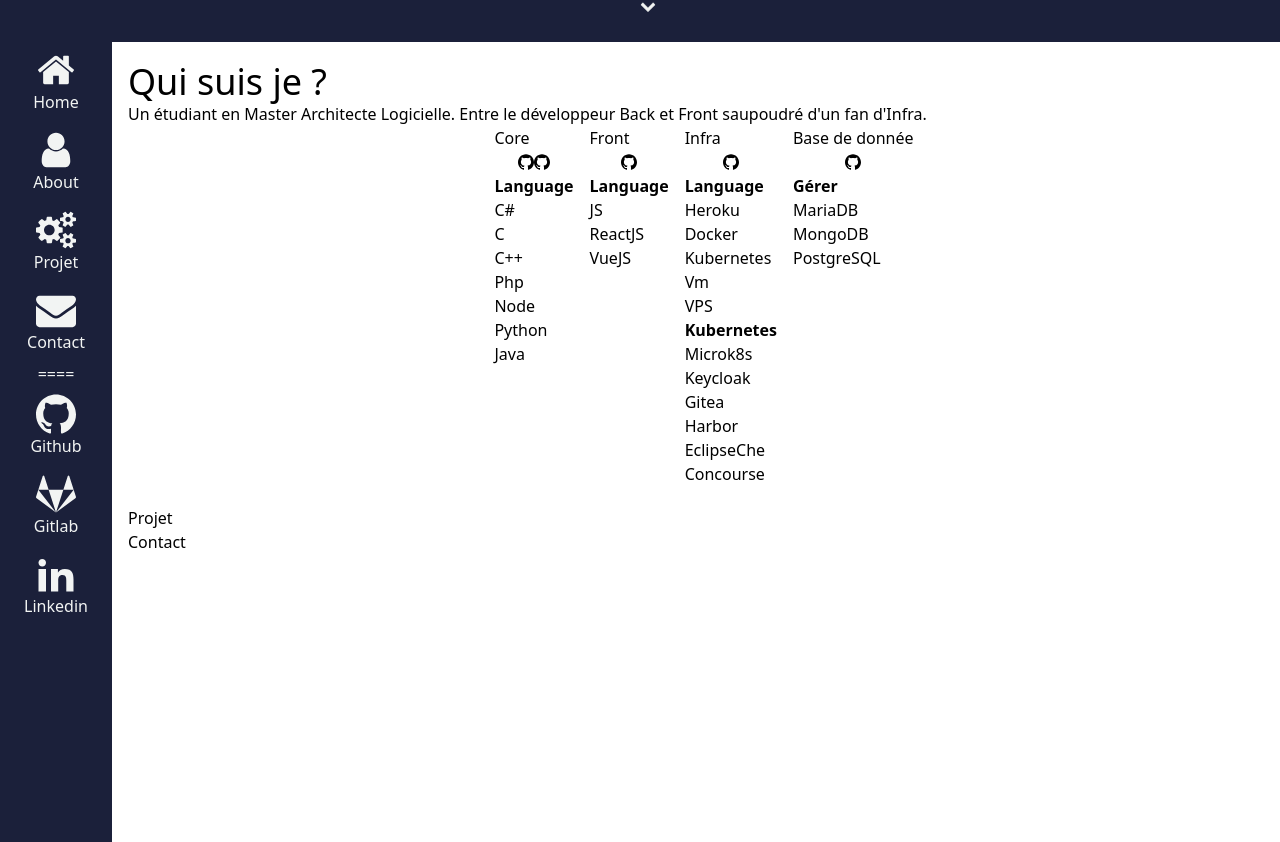
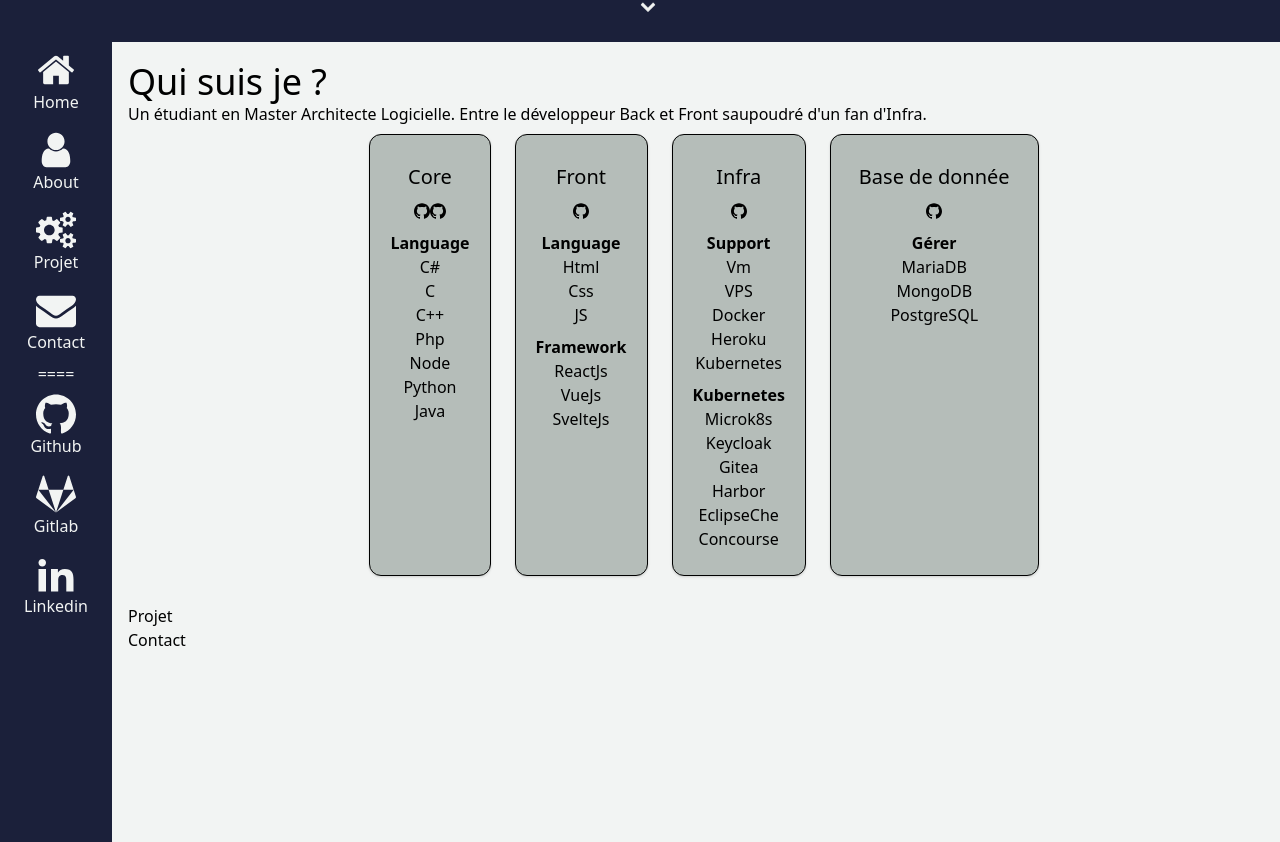
Before and after one commit to batleforc/Portfolio, a React (Create React App) app in the folder client/: page / in a window 1280 px wide. Shown: the part 758-1600 px from the top of the page. Built offline with nearby package versions, Linux system fonts and the light colour scheme.

Commit message:
[add] I HATE PLAIN WHITE

```diff
--- a/client/src/component/MainPage/About/Tech.tsx
+++ b/client/src/component/MainPage/About/Tech.tsx
@@ -22,8 +22,14 @@
   return (
     <div id="Tech" className="flex flex-col md:flex-row justify-center flex-wr">
       {techs.map(({ Label, Icon, categorie }, index) => (
-        <div id={`${Label}`} key={index} className="flex flex-col mx-2">
-          <p id={`${Label}Label`}>{Label}</p>
+        <div
+          id={`${Label}`}
+          key={index}
+          className="flex flex-col mx-3 border rounded-xl text-center border-black p-5 my-2 shadow"
+        >
+          <p id={`${Label}Label`} className="text-xl m-2">
+            {Label}
+          </p>
           <div id={`${Label}Icon`} className="flex justify-center my-1">
             {Icon.map(({ icon }, indexIcon) => (
               <IcoMoonSVG key={indexIcon} icon={icon} />
@@ -32,7 +38,7 @@
           <div id={`${Label}Categorie`}>
             {categorie.map(
               ({ Label: labelCategorie, List, Horizontal }, indexCat) => (
-                <div key={indexCat}>
+                <div key={indexCat} className="mt-2 mb-1">
                   <p className="font-bold">{labelCategorie}</p>
                   {List.map((listItem, indexList) => (
                     <p key={indexList}>{listItem}</p>
--- a/client/src/propertie.js
+++ b/client/src/propertie.js
@@ -51,7 +51,12 @@
       categorie: [
         {
           Label: "Language",
-          List: ["JS", "ReactJS", "VueJS"],
+          List: ["Html", "Css", "JS"],
+          Horizontal: false,
+        },
+        {
+          Label: "Framework",
+          List: ["ReactJs", "VueJs", "SvelteJs"],
           Horizontal: false,
         },
       ],
@@ -61,8 +66,8 @@
       Icon: [{ icon: "github", label: "Exemple" }],
       categorie: [
         {
-          Label: "Language",
-          List: ["Heroku", "Docker", "Kubernetes", "Vm", "VPS"],
+          Label: "Support",
+          List: ["Vm", "VPS", "Docker", "Heroku", "Kubernetes"],
           Horizontal: false,
         },
         {
--- /dev/null
+++ b/client/src/style/About.scss
@@ -0,0 +1,5 @@
+#Tech {
+  div {
+    background-color: $color-textCoverDarker;
+  }
+}
--- a/client/src/style/index.scss
+++ b/client/src/style/index.scss
@@ -6,3 +6,8 @@
 @import "./cover.scss";
 @import "./icon.scss";
 @import "./Nav.scss";
+@import "./About.scss";
+
+body {
+  background-color: $color-textCover;
+}
--- a/client/src/style/var.scss
+++ b/client/src/style/var.scss
@@ -2,6 +2,7 @@
 
 $color-bgCover: #1b203a;
 $color-textCover: #f2f4f3;
+$color-textCoverDarker: #b5bdb9;
 
 // Breakpoint
 
```
